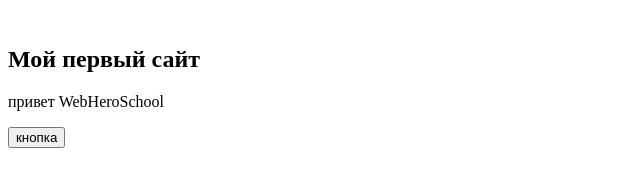
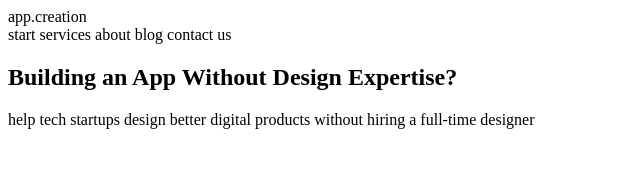
Before and after one commit to WebHeroSchool/new-project1991, a plain HTML site: page index.html in a window 1280 px wide. Shown: the whole page, without its empty margins (0-640 px from the left). Drawn offline with Linux system fonts and the light colour scheme.

Commit message:
создание правки index.html

```diff
--- a/index.html
+++ b/index.html
@@ -1,28 +1,28 @@
 <!DOCTYPE html>
 <html>
-
 <head>
      <meta charset="utf-8">
      <title>Мой первый сайт</title>
 </head>
 <body>
  <header>
-  <div>
-    <img src=""alt=""/>
-  </div>
+  <div>app.creation</div>
   <nav>
-    <a href=""></a>
-    <a href=""></a>
-    <a href=""></a>
-    <a href=""></a>
+    <a>start</a>
+    <a>services</a>
+    <a>about</a>
+    <a>blog</a>
+    <a>contact us</a>
   </nav>
-</header>
-   <section>
-     <main>
-       <h1>Мой первый сайт</h1>
-       <p>привет WebHeroSchool</p>
-       <button>кнопка</button>
-     </main>
-   </section>
+ </header>
+ <section>
+   <main>
+     <h1>Building an App Without Design Expertise?</h1>
+     <p>help tech startups design better digital products without hiring a full-time designer</p>
+   </main>
+   <div>
+     <img src="">
+   </div>
+  </section>
 </body>
 </html>
```
